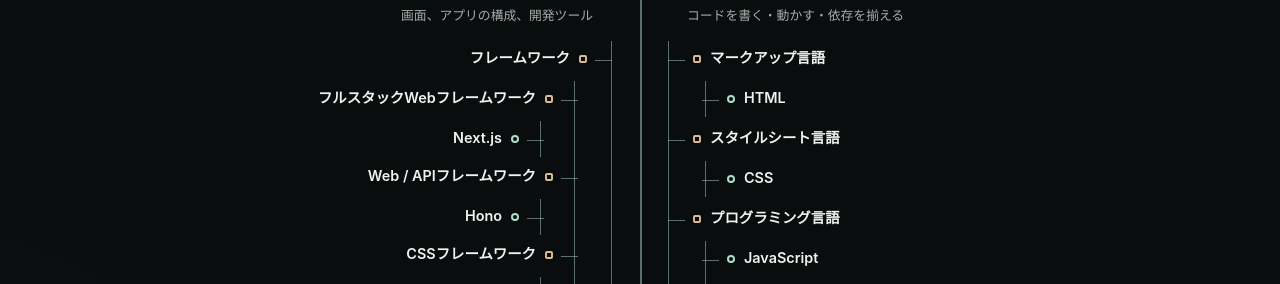
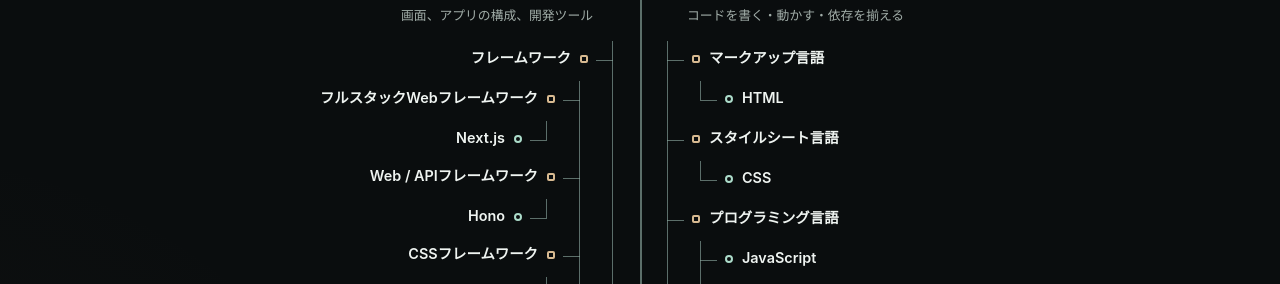
Before and after one commit to Lye-0/web-atlas, a React (Vite) app: page /dictionary/map in a window 1280 px wide. Shown: the part 516-800 px from the top of the page. Built offline with nearby package versions, Linux system fonts and the light colour scheme.

Commit message:
fix: Map Treeのconnectorを末尾で止める

```diff
--- a/src/styles.css
+++ b/src/styles.css
@@ -606,32 +606,53 @@
 }
 
 .map-tree-list {
-  display: grid;
-  gap: 4px;
+  --map-tree-gap: 4px;
+  display: grid;
+  gap: var(--map-tree-gap);
   padding: 0 0 0 17px;
   margin: 15px 0 0;
-  border-left: 1px solid var(--connector);
   list-style: none;
 }
 
 .map-tree-list-nested {
-  gap: 2px;
+  --map-tree-gap: 2px;
+  gap: var(--map-tree-gap);
   margin-top: 4px;
   margin-left: 19px;
   padding-left: 14px;
-  border-left-color: var(--connector);
 }
 
 .map-tree-item,
 .map-tree-group-node {
+  --map-connector-offset: 19px;
   position: relative;
   min-width: 0;
+}
+
+.map-tree-group-node {
+  --map-connector-offset: 15px;
 }
 
 .map-tree-item::before,
 .map-tree-group-node::before {
   position: absolute;
-  top: 19px;
+  top: 0;
+  bottom: calc(-1 * var(--map-tree-gap));
+  left: -18px;
+  width: 1px;
+  background: var(--connector);
+  content: "";
+}
+
+.map-tree-item:last-child::before,
+.map-tree-group-node:last-child::before {
+  bottom: calc(100% - var(--map-connector-offset));
+}
+
+.map-tree-item::after,
+.map-tree-group-node::after {
+  position: absolute;
+  top: var(--map-connector-offset);
   left: -18px;
   width: 17px;
   height: 1px;
@@ -727,7 +748,6 @@
 
   .map-visual-lane-left .map-tree-list {
     padding: 0 17px 0 0;
-    border-right: 1px solid var(--connector);
     border-left: 0;
   }
 
@@ -736,12 +756,17 @@
     margin-left: 0;
     padding-right: 14px;
     padding-left: 0;
-    border-right-color: var(--connector);
     border-left: 0;
   }
 
   .map-visual-lane-left .map-tree-item::before,
   .map-visual-lane-left .map-tree-group-node::before {
+    right: -18px;
+    left: auto;
+  }
+
+  .map-visual-lane-left .map-tree-item::after,
+  .map-visual-lane-left .map-tree-group-node::after {
     right: -18px;
     left: auto;
   }
@@ -1631,13 +1656,21 @@
   }
 
   .map-visual-groups::before {
+    display: none;
+  }
+
+  .map-visual-group::before {
     position: absolute;
     top: 0;
     bottom: 0;
-    left: 12px;
+    left: -16px;
     width: 2px;
     background: var(--connector);
     content: "";
+  }
+
+  .map-visual-lane-right .map-visual-group:last-child::before {
+    bottom: calc(100% - 23px);
   }
 
   .map-visual-lane-left .map-visual-group::after,
@@ -1850,6 +1883,12 @@
   .map-tree-item::before,
   .map-tree-group-node::before {
     left: -15px;
+    width: 1px;
+  }
+
+  .map-tree-item::after,
+  .map-tree-group-node::after {
+    left: -15px;
     width: 14px;
   }
 
```
Also changed, not shown: 1 other file (tests, documents, lock files or other folders).
